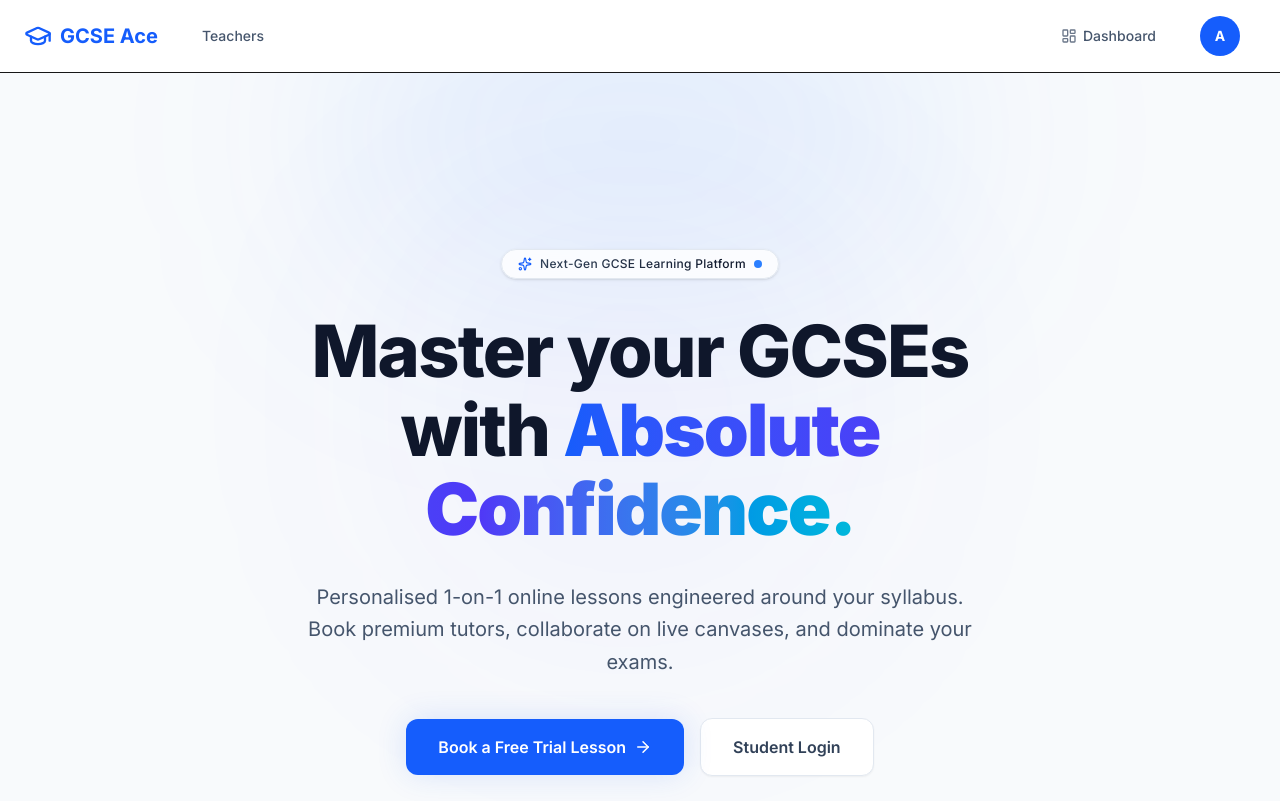
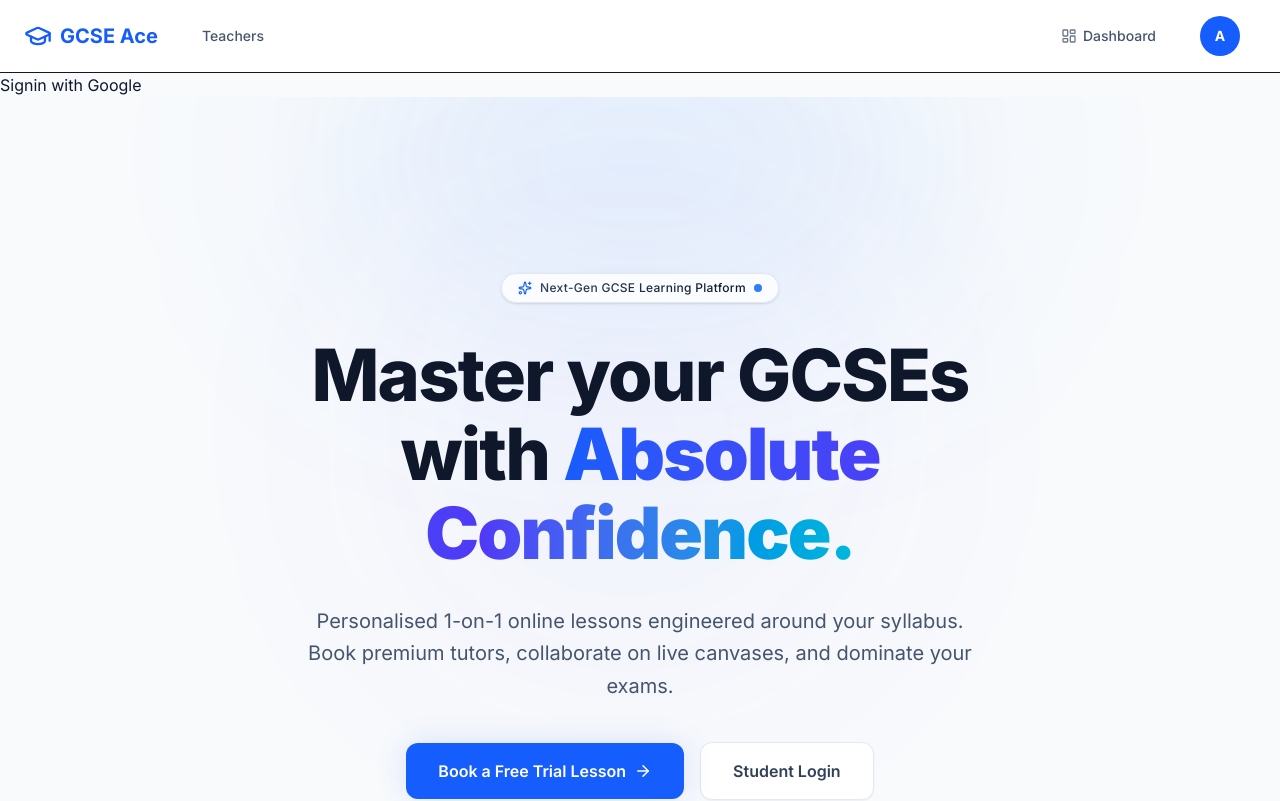
Before and after one commit to alexraju01/GCSE-tutor-app, a Next.js app in the folder client/: page / in a window 1280 px wide. Shown: the top 801 px of the page. Built offline with nearby package versions, Linux system fonts and the light colour scheme.

Commit message:
Add authentication with NextAuth and Google sign-in integration

```diff
--- /dev/null
+++ b/client/auth.ts
@@ -0,0 +1,6 @@
+import NextAuth from "next-auth";
+import Google from "next-auth/providers/google";
+
+export const { handlers, signIn, signOut, auth } = NextAuth({
+	providers: [Google],
+});
--- a/client/package.json
+++ b/client/package.json
@@ -11,6 +11,7 @@
   "dependencies": {
     "lucide-react": "^1.20.0",
     "next": "16.2.9",
+    "next-auth": "^5.0.0-beta.31",
     "react": "19.2.4",
     "react-dom": "19.2.4"
   },
--- /dev/null
+++ b/client/proxy.ts
@@ -0,0 +1 @@
+export { auth as proxy } from "@auth";
--- a/client/src/app/(root)/page.tsx
+++ b/client/src/app/(root)/page.tsx
@@ -1,10 +1,11 @@
 import { FeaturesSection, HeroSection } from "@components";
+import SignIn from "@components/sign-in";
 
 export default function LandingPage() {
 	return (
 		<div className='flex min-h-screen flex-col bg-slate-50 text-slate-900 dark:bg-[#0b0f19] dark:text-slate-200 antialiased selection:bg-blue-500/30 overflow-x-hidden transition-colors duration-500'>
 			<div className='absolute top-0 left-1/2 -translate-x-1/2 w-full max-w-7xl h-px bg-linear-to-r from-transparent via-blue-500/20 dark:via-blue-500/40 to-transparent' />
-
+			<SignIn />
 			<HeroSection />
 			<FeaturesSection />
 		</div>
--- /dev/null
+++ b/client/src/app/api/auth/[...nextauth]/route.ts
@@ -0,0 +1,2 @@
+import { handlers } from "@auth"; // Referring to the auth.ts we just created
+export const { GET, POST } = handlers;
--- /dev/null
+++ b/client/src/components/sign-in.tsx
@@ -0,0 +1,13 @@
+import { signIn } from "@auth";
+
+export default function SignIn() {
+	return (
+		<form
+			action={async () => {
+				"use server";
+				await signIn("google");
+			}}>
+			<button type='submit'>Signin with Google</button>
+		</form>
+	);
+}
--- a/client/tsconfig.json
+++ b/client/tsconfig.json
@@ -23,7 +23,8 @@
 			"@components": ["./src/components"],
 			"@components/*": ["./src/components/*"],
 			"@constants/*": ["./src/constants/*"],
-			"@utils/*": ["./src/utils/*"]
+			"@utils/*": ["./src/utils/*"],
+			"@auth": ["./auth.ts"]
 		}
 	},
 	"include": [
```
Also changed, not shown: 1 other file (tests, documents, lock files or other folders).
